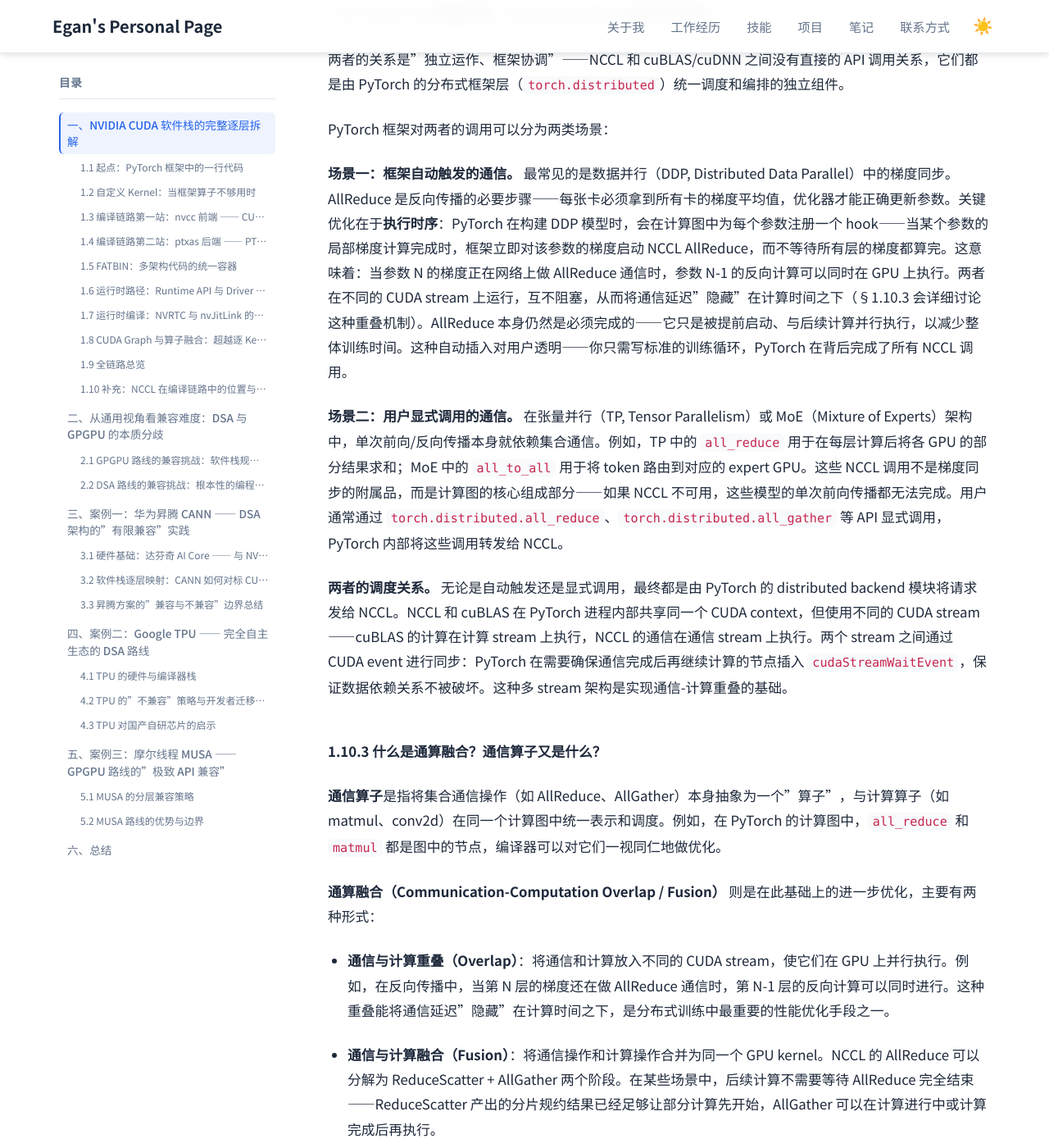
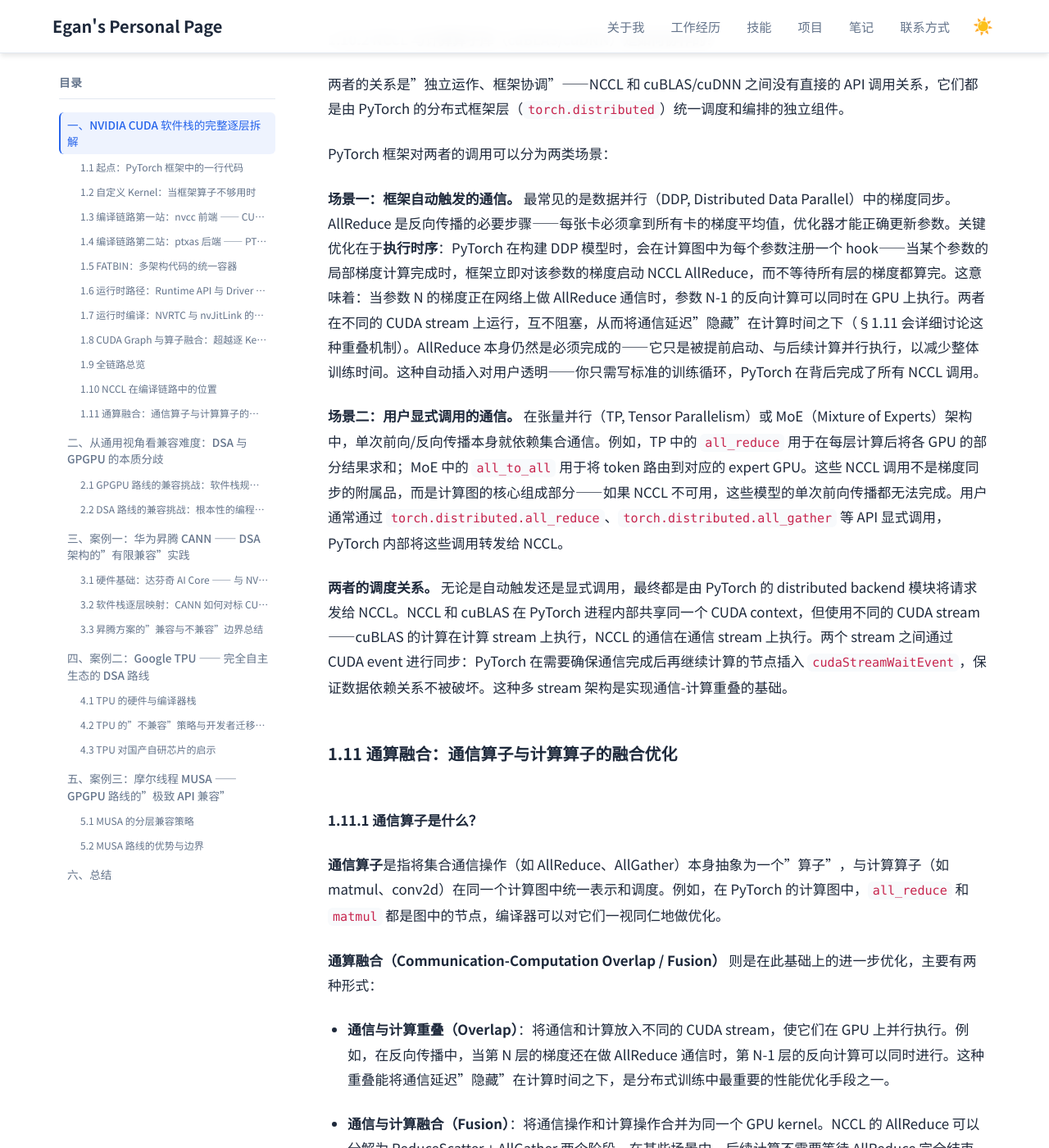
Before and after one commit to Lejun-Hu/Lejun-Hu.github.io, a Jekyll site: the page built from _notes/2026-8-15-cuda-ecosystem-compatibility.md, in a window 1280 px wide and 1400 px high, scrolled down 23033 px. Shown: the whole window at 82% size. Built offline with Jekyll 4.4.1, drawn with Linux system fonts in a browser that asks for light colours; some of the changed text lies outside the part shown.

Commit message:
split section 1.10 into 1.10 NCCL compilation and 1.11 comm-compute fusion

```diff
--- a/_notes/2026-8-15-cuda-ecosystem-compatibility.md
+++ b/_notes/2026-8-15-cuda-ecosystem-compatibility.md
@@ -526,9 +526,9 @@ CUDA Graphs 有一个反直觉的特征：在 **DSA（Domain-Specific Architectu
 | ⑧ 图优化/算子融合 | 计算图 (FX/HLO) | 融合后的图 + 优化 kernel | torch.compile, TensorRT, CUDA Graphs | 部分闭源 |
 | ⑨ GPU 硬件执行 | SASS 指令流 | 计算结果 | SM, Tensor Core, HBM, NVLink | 硬件 |
 
-### 1.10 补充：NCCL 在编译链路中的位置与通算融合
+### 1.10 NCCL 在编译链路中的位置
 
-前面的讨论主要聚焦于"单卡计算"的编译链路，但实际的大模型训练/推理场景中，多卡通信同样占据关键地位。这里对 NCCL 相关的三个问题进行集中说明。
+前面的讨论主要聚焦于"单卡计算"的编译链路，但实际的大模型训练/推理场景中，多卡通信同样占据关键地位。这里集中说明 NCCL 的编译方式以及它与计算算子库的协作关系。关于通算融合的讨论将在 §1.11 中展开。
 
 #### 1.10.1 NCCL 是如何编译的？和 nvcc 是什么关系？
 
@@ -547,13 +547,15 @@ PyTorch 在运行时通过动态链接加载 `libnccl.so`。加载后，CPU 端
 
 PyTorch 框架对两者的调用可以分为两类场景：
 
-**场景一：框架自动触发的通信。** 最常见的是数据并行（DDP, Distributed Data Parallel）中的梯度同步。AllReduce 是反向传播的必要步骤——每张卡必须拿到所有卡的梯度平均值，优化器才能正确更新参数。关键优化在于**执行时序**：PyTorch 在构建 DDP 模型时，会在计算图中为每个参数注册一个 hook——当某个参数的局部梯度计算完成时，框架立即对该参数的梯度启动 NCCL AllReduce，而不等待所有层的梯度都算完。这意味着：当参数 N 的梯度正在网络上做 AllReduce 通信时，参数 N-1 的反向计算可以同时在 GPU 上执行。两者在不同的 CUDA stream 上运行，互不阻塞，从而将通信延迟"隐藏"在计算时间之下（§1.10.3 会详细讨论这种重叠机制）。AllReduce 本身仍然是必须完成的——它只是被提前启动、与后续计算并行执行，以减少整体训练时间。这种自动插入对用户透明——你只需写标准的训练循环，PyTorch 在背后完成了所有 NCCL 调用。
+**场景一：框架自动触发的通信。** 最常见的是数据并行（DDP, Distributed Data Parallel）中的梯度同步。AllReduce 是反向传播的必要步骤——每张卡必须拿到所有卡的梯度平均值，优化器才能正确更新参数。关键优化在于**执行时序**：PyTorch 在构建 DDP 模型时，会在计算图中为每个参数注册一个 hook——当某个参数的局部梯度计算完成时，框架立即对该参数的梯度启动 NCCL AllReduce，而不等待所有层的梯度都算完。这意味着：当参数 N 的梯度正在网络上做 AllReduce 通信时，参数 N-1 的反向计算可以同时在 GPU 上执行。两者在不同的 CUDA stream 上运行，互不阻塞，从而将通信延迟"隐藏"在计算时间之下（§1.11 会详细讨论这种重叠机制）。AllReduce 本身仍然是必须完成的——它只是被提前启动、与后续计算并行执行，以减少整体训练时间。这种自动插入对用户透明——你只需写标准的训练循环，PyTorch 在背后完成了所有 NCCL 调用。
 
 **场景二：用户显式调用的通信。** 在张量并行（TP, Tensor Parallelism）或 MoE（Mixture of Experts）架构中，单次前向/反向传播本身就依赖集合通信。例如，TP 中的 `all_reduce` 用于在每层计算后将各 GPU 的部分结果求和；MoE 中的 `all_to_all` 用于将 token 路由到对应的 expert GPU。这些 NCCL 调用不是梯度同步的附属品，而是计算图的核心组成部分——如果 NCCL 不可用，这些模型的单次前向传播都无法完成。用户通常通过 `torch.distributed.all_reduce`、`torch.distributed.all_gather` 等 API 显式调用，PyTorch 内部将这些调用转发给 NCCL。
 
 **两者的调度关系。** 无论是自动触发还是显式调用，最终都是由 PyTorch 的 distributed backend 模块将请求发给 NCCL。NCCL 和 cuBLAS 在 PyTorch 进程内部共享同一个 CUDA context，但使用不同的 CUDA stream——cuBLAS 的计算在计算 stream 上执行，NCCL 的通信在通信 stream 上执行。两个 stream 之间通过 CUDA event 进行同步：PyTorch 在需要确保通信完成后再继续计算的节点插入 `cudaStreamWaitEvent`，保证数据依赖关系不被破坏。这种多 stream 架构是实现通信-计算重叠的基础。
 
-#### 1.10.3 什么是通算融合？通信算子又是什么？
+### 1.11 通算融合：通信算子与计算算子的融合优化
+
+#### 1.11.1 通信算子是什么？
 
 **通信算子**是指将集合通信操作（如 AllReduce、AllGather）本身抽象为一个"算子"，与计算算子（如 matmul、conv2d）在同一个计算图中统一表示和调度。例如，在 PyTorch 的计算图中，`all_reduce` 和 `matmul` 都是图中的节点，编译器可以对它们一视同仁地做优化。
 
```
